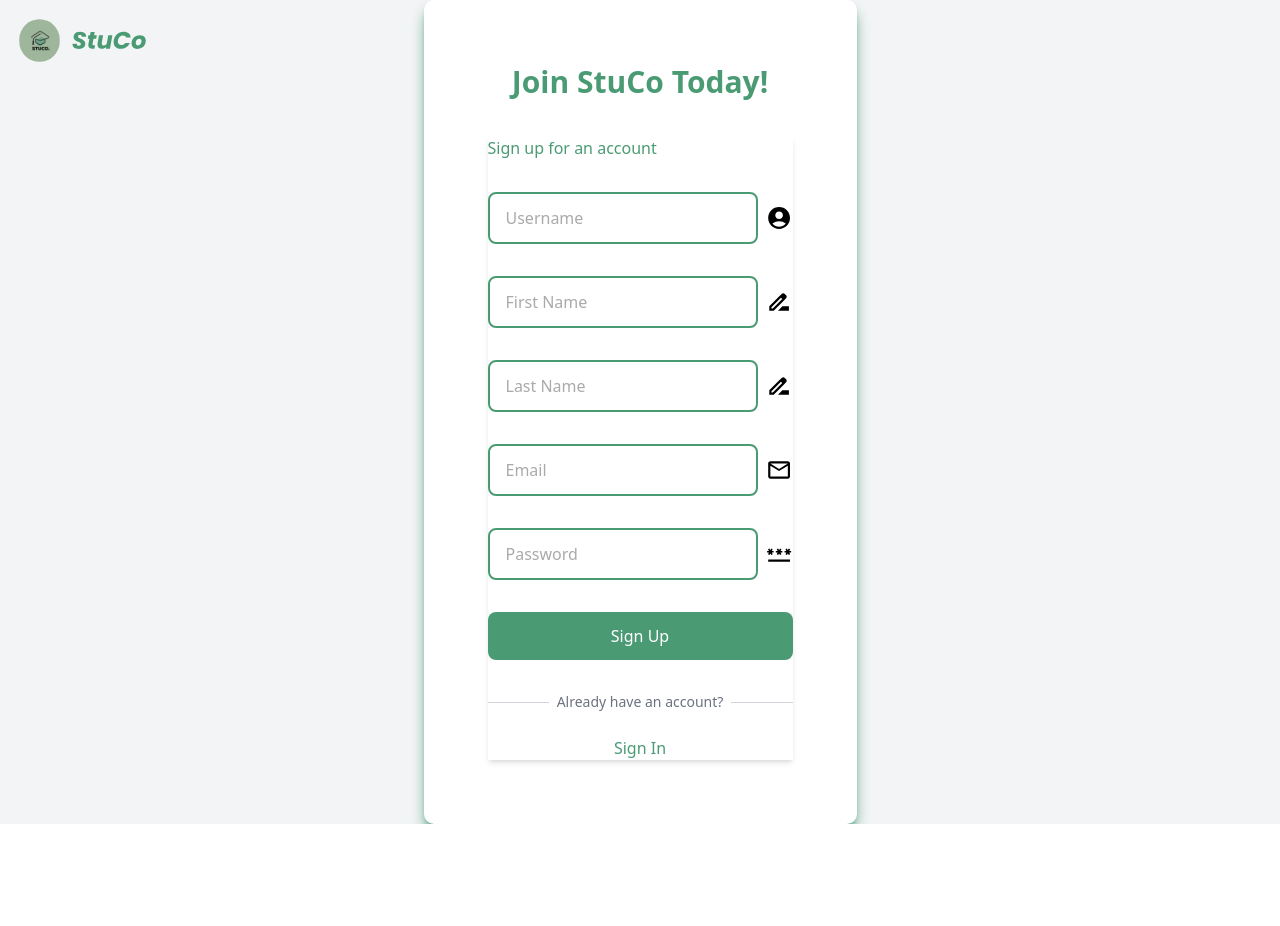
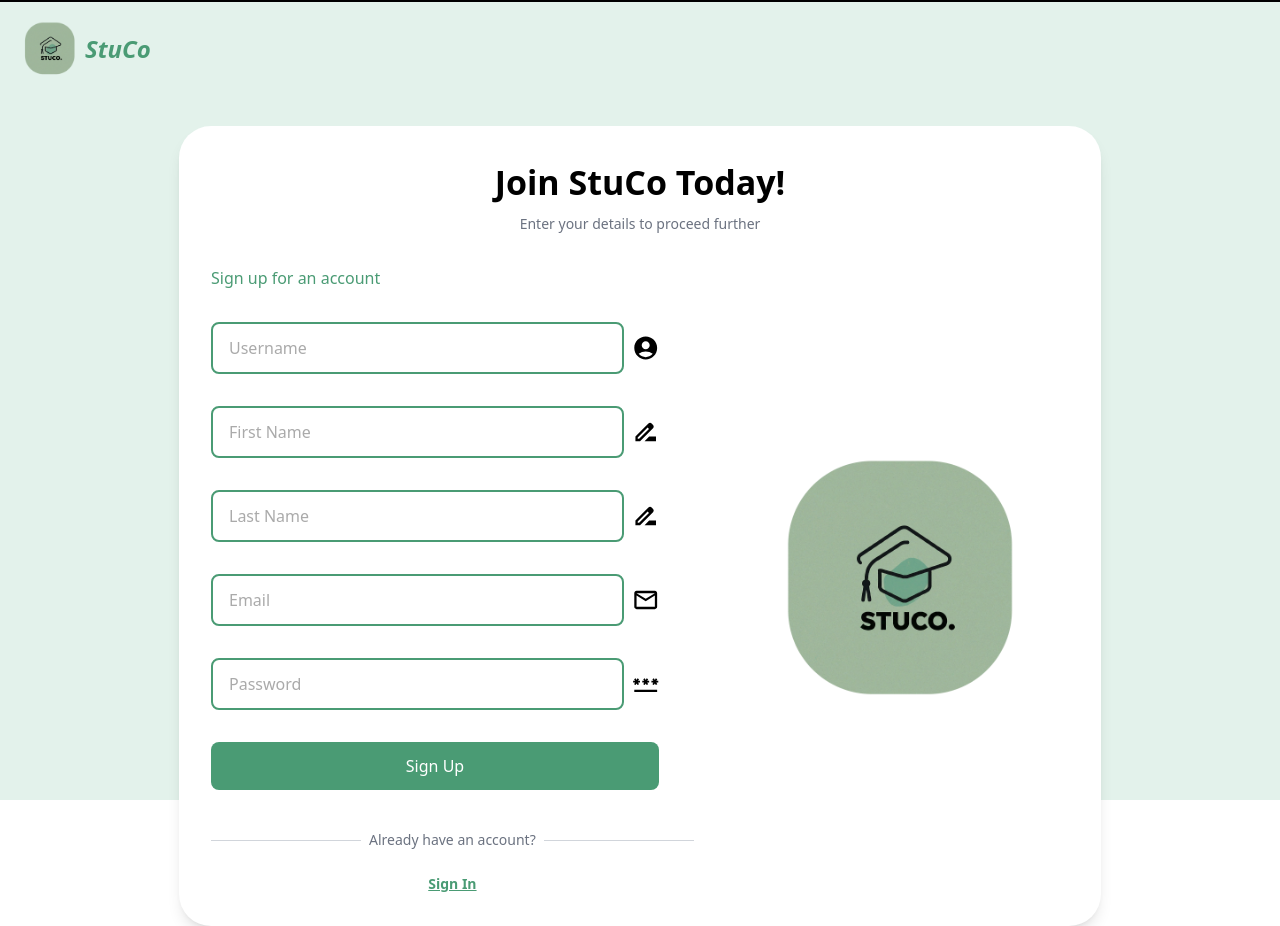
Before and after one commit to shardhrv/Frontend, a React (Vite) app: page /signup in a window 1280 px wide. Before the commit the page ends 824 px from the top, so only its background shows below. Built offline with nearby package versions, Linux system fonts and the light colour scheme.

Commit message:
replace the old design to the new design of the signup page made by Mason

```diff
--- a/src/pages/auth/SignupPage.tsx
+++ b/src/pages/auth/SignupPage.tsx
@@ -1,37 +1,73 @@
 import { Link } from "react-router-dom";
-import React from "react";
-import SignUpForm from "../../components/auth/SignupForm"; // Assuming SignUpForm is defined similar to the LoginForm
+import logoImage from "../../assets/StuCoLogo.png";
+import SignUpForm from "../../components/auth/SignupForm";
 
-const SignUpPage: React.FC = () => {
+const SignupPage: React.FC = () => {
   return (
-    <div className="bg-gray-100 min-h-screen flex flex-col justify-center items-center">
-      {/* Logo */}
-      <header className="absolute top-0 left-0 p-4">
-        <img src="/src/assets/StuCo.svg" alt="StuCo Logo" className="h-12" />
+    <div className="bg-[#e3f2eb] flex justify-center w-full min-h-screen">
+      <div className="bg-white border border-solid border-black w-full max-w-[1440px] h-full relative">
+        {/* Header with logo */}
+        <header className="flex items-center absolute top-0 left-0 p-5">
+          <div className="flex items-center">
+            <img
+              src={logoImage}
+              alt="StuCoLogo"
+              className="w-14 h-14 object-cover"
+            />
+            <div className="ml-2 text-[#4A9B74] font-bold italic text-2xl">
+              StuCo
+            </div>
+          </div>
         </header>
 
-      {/* Sign Up Form */}
-      <div className="relative bg-white rounded-[10px] shadow-lg shadow-[#4A9B74] flex flex-col justify-start items-center p-16 space-y-9 text-center">
-        <div className="sm:mx-auto sm:w-full sm:max-w-md">
-          <h2 className="w-full text-center text-[#4A9B74] text-3xl font-extrabold whitespace-nowrap overflow-hidden text-ellipsis">
+        {/* Main container */}
+        <div className="absolute w-[922px] top-[125px] left-1/2 transform -translate-x-1/2 bg-white rounded-[32px] shadow-lg p-8">
+          {/* Title and subtitle */}
+          <div className="mb-8 text-center">
+            <h1 className="text-black font-bold text-[34px] leading-[48px]">
               Join StuCo Today!
-          </h2>
+            </h1>
+            <p className="mt-2 text-gray-500 text-sm leading-5">
+              Enter your details to proceed further
+            </p>
           </div>
-        <div className="mt-8 sm:mx-auto sm:w-full sm:max-w-md shadow-md">
+
+          {/* Flex container: form and image */}
+          <div className="flex">
+            {/* Left side (form) */}
+            <div className="w-3/5 pr-8">
               <SignUpForm />
-          <div className="mt-6">
-            <div className="relative">
+
+              {/* "Already have an account?" divider and Sign In link */}
+              <div className="mt-8">
+                <div className="relative mb-6">
                   <div className="absolute inset-0 flex items-center">
                     <div className="w-full border-t border-gray-300"></div>
                   </div>
                   <div className="relative flex justify-center text-sm">
-                <span className="px-2 bg-white text-gray-500">Already have an account?</span>
+                    <span className="px-2 bg-white text-gray-500">
+                      Already have an account?
+                    </span>
                   </div>
                 </div>
-            <div className="mt-6">
-              <Link to="/login">
-                <button className="text-[#4A9B74] hover:underline">Sign In</button>
+                <div className="flex justify-center">
+                  <Link
+                    to="/login"
+                    className="text-[#4a9b74] underline text-sm font-bold"
+                  >
+                    Sign In
                   </Link>
+                </div>
+              </div>
+            </div>
+
+            {/* Right side (image) */}
+            <div className="w-2/5 flex items-center justify-center">
+              <img
+                src={logoImage}
+                alt="Illustration"
+                className="w-[253px] h-[263px] object-cover"
+              />
             </div>
           </div>
         </div>
@@ -40,4 +76,4 @@
   );
 };
 
-export default SignUpPage;
+export default SignupPage;
--- a/src/pages/home/HomePageAfterLogin.tsx
+++ b/src/pages/home/HomePageAfterLogin.tsx
@@ -119,7 +119,7 @@
       {/* Create Post Card */}
       <section className="mt-[64px] flex flex-col items-center">
         <div className="w-[624px]">
-          <CreatePostCard user={currentUser} token={token} />
+          <CreatePostCard  token={token} />
         </div>
 
       </section>
```
Also changed, not shown: src/assets/StuCoLogo.png (added). Lines whose indentation alone changed are shown as unchanged.
